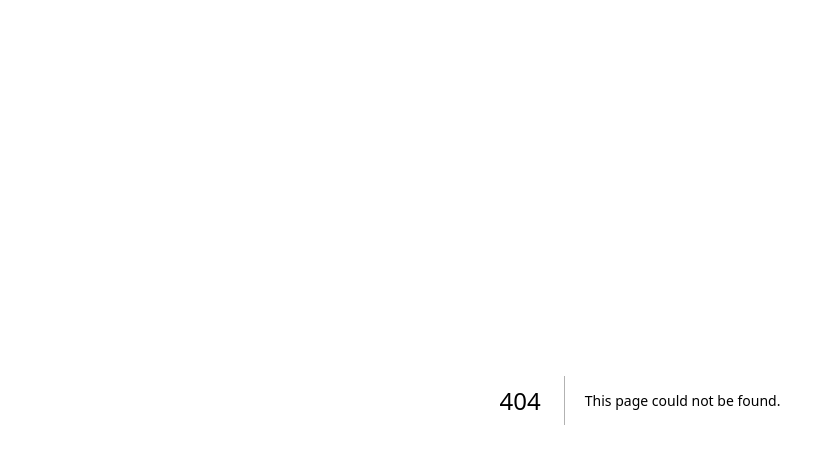
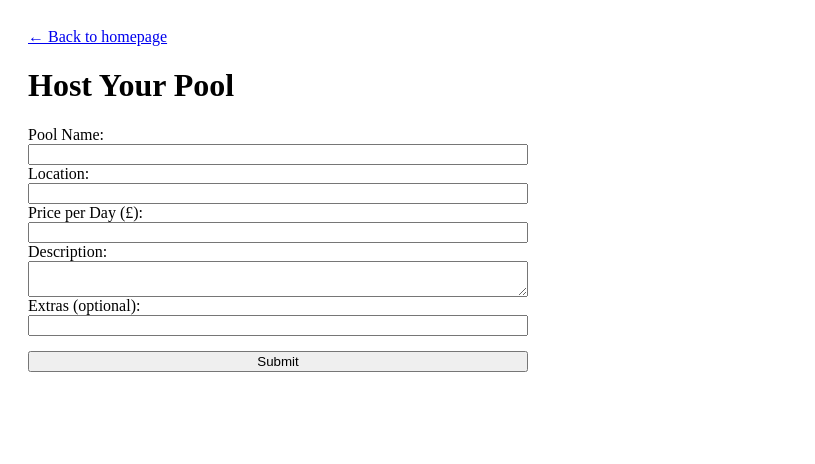
Before and after one commit to SxyWytBoy/PoolPass, a Next.js app: page /host in a window 1280 px wide. Before the commit this address had no page. Shown: the top 464 px of the page, without its empty margins (0-815 px from the left). Built offline with nearby package versions, Linux system fonts and the light colour scheme.

Commit message:
Create host.js

```diff
--- /dev/null
+++ b/pages/host.js
@@ -0,0 +1,58 @@
+// pages/host.js
+import { useState } from 'react';
+import Link from 'next/link';
+
+export default function HostForm() {
+  const [formData, setFormData] = useState({
+    name: '',
+    location: '',
+    price: '',
+    description: '',
+    extras: '',
+  });
+
+  const [submitted, setSubmitted] = useState(false);
+
+  const handleChange = (e) => {
+    setFormData((prev) => ({
+      ...prev,
+      [e.target.name]: e.target.value,
+    }));
+  };
+
+  const handleSubmit = (e) => {
+    e.preventDefault();
+    console.log('New Pool Submitted:', formData);
+    setSubmitted(true);
+  };
+
+  return (
+    <div style={{ padding: '20px' }}>
+      <Link href="/">← Back to homepage</Link>
+      <h1>Host Your Pool</h1>
+
+      {submitted ? (
+        <p>✅ Thanks! Your pool submission has been received.</p>
+      ) : (
+        <form onSubmit={handleSubmit} style={{ display: 'flex', flexDirection: 'column', maxWidth: '500px' }}>
+          <label>Pool Name:</label>
+          <input name="name" value={formData.name} onChange={handleChange} required />
+
+          <label>Location:</label>
+          <input name="location" value={formData.location} onChange={handleChange} required />
+
+          <label>Price per Day (£):</label>
+          <input name="price" value={formData.price} onChange={handleChange} required />
+
+          <label>Description:</label>
+          <textarea name="description" value={formData.description} onChange={handleChange} required />
+
+          <label>Extras (optional):</label>
+          <input name="extras" value={formData.extras} onChange={handleChange} />
+
+          <button type="submit" style={{ marginTop: '15px' }}>Submit</button>
+        </form>
+      )}
+    </div>
+  );
+}
```
